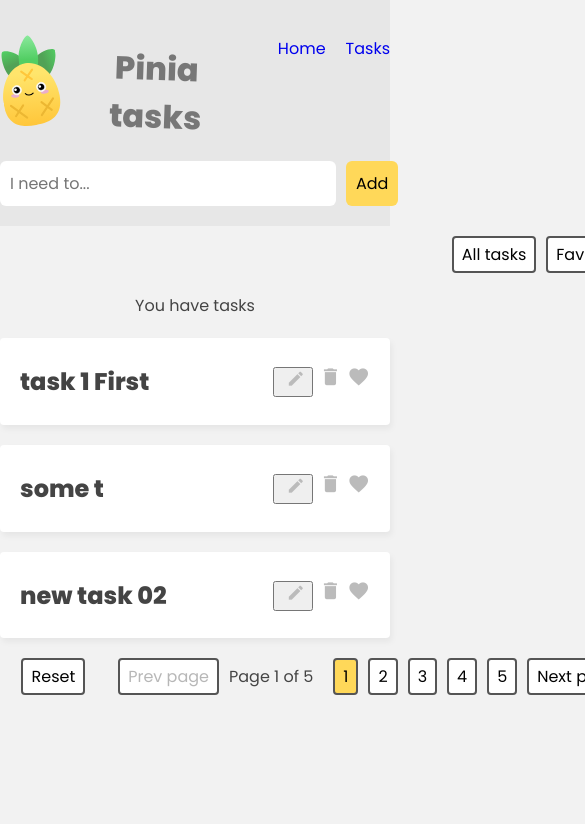
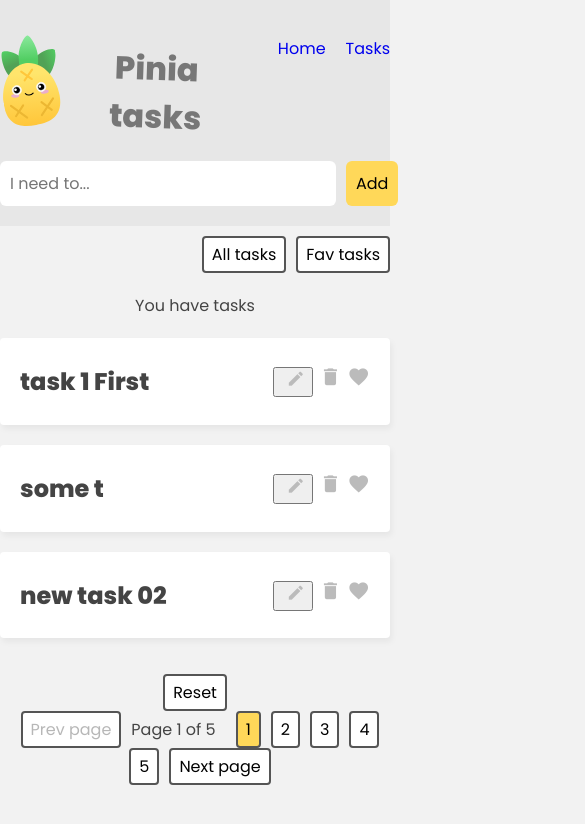
Before and after one commit to bohdanbatsenko/vue3-pinia-crud, a Vue app: page /tasks in a window 390 px wide. Shown: the top 824 px of the page, 585 px wide, since content can reach past the window. Built offline with nearby package versions, Linux system fonts and the light colour scheme; data requests are answered from the project's data file.

Commit message:
styles updated mobile fixes

```diff
--- a/src/style.css
+++ b/src/style.css
@@ -89,7 +89,7 @@ header h1 {
 }
 /* filter nav */
 .filter {
-  width: 640px;
+  max-width: 640px;
   margin: 10px auto;
   text-align: right;
 }
@@ -153,18 +153,23 @@ p.invalid {
   color: red;
 }
 
-.pagination-wrapper .page-item.active-page{
-  background:#ffd859;
+.pagination-wrapper .page-item.active-page {
+  background: #ffd859;
 }
 .actions-wrapper {
-  width: 640px;
+  max-width: 640px;
   margin: 10px auto;
   text-align: center;
   display: flex;
-  justify-content: space-around;
+  flex-direction: column;
 }
 .button-reset {
   text-align: center;
+  display: inline-block;
+  max-width: 100px;
+}
+.actions-wrapper > .button-reset {
+  margin: 16px auto 0 auto;
 }
 .pagination-wrapper .current-page {
   margin: 0 10px;
```
